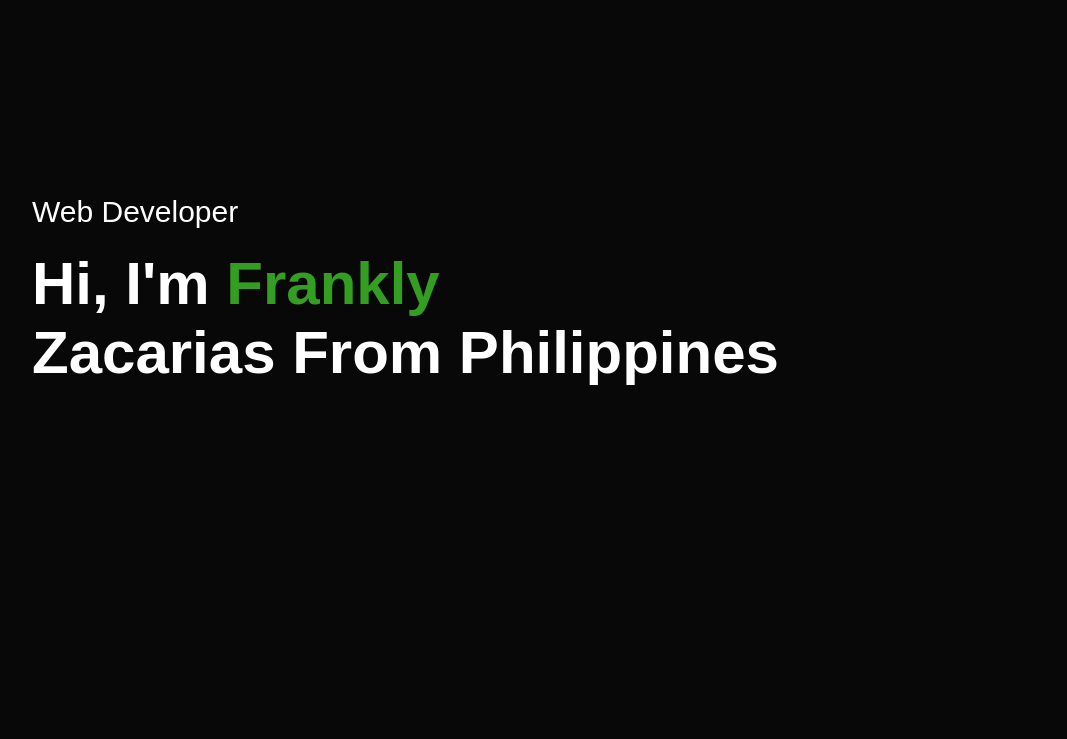
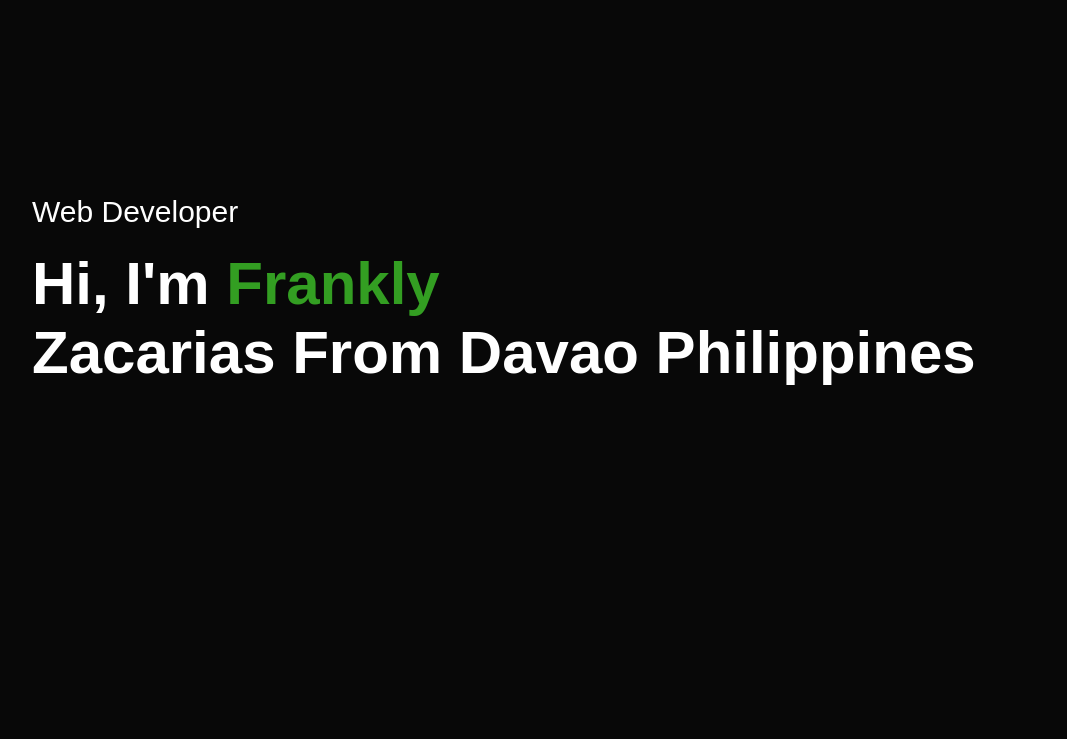
Before and after one commit to franklyzachary/My-Portfolio, a plain HTML site: page index.html in a window 1280 px wide. Shown: the part 61-800 px from the top of the page, without its empty margins (96-1163 px from the left). Drawn offline with Linux system fonts and the light colour scheme.

Commit message:
Update index.html

```diff
--- a/index.html
+++ b/index.html
@@ -24,7 +24,7 @@
         </nav>
         <div class="header-text">
             <p>Web Developer</p>
-            <h1>Hi, I'm <span>Frankly</span><br> Zacarias From Philippines</h1>
+            <h1>Hi, I'm <span>Frankly</span><br> Zacarias From Davao Philippines</h1>
         </div>
     </div>
 </div>
```
